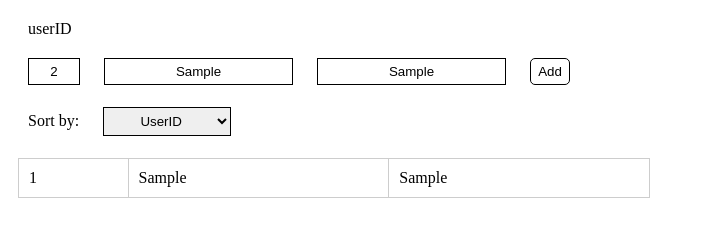
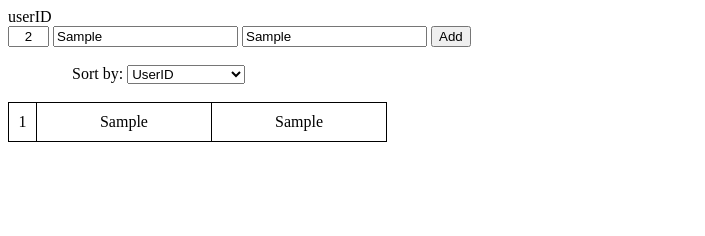
Before and after one commit to HREvolution/Sorting-System, a plain HTML site: page index.html in a window 1280 px wide. Both pictures are taken after typing "Sample", "Sample" into the empty fields and a click on the button "Add". Shown: the whole page, without its empty margins (0-705 px from the left). Drawn offline with nearby package versions, Linux system fonts and the light colour scheme.

Commit message:
update index.html

```diff
--- a/index.html
+++ b/index.html
@@ -2,64 +2,21 @@
 <html>
 <head>
 	<title>Sorting System</title>
-	<style>
-		form{
-	        margin: 20px 10px;
-	    }
-
-	    #uID{
-	    	width: 40px;
-	    }
-
-	    input[type=button]{
-	    	border-radius: 5px;
-	    	width: 40px;
-	    	background-color: white;
-	    }
-
-	    form input, button, select, option{
-	        padding: 5px;
-	        text-align: center;
-	        border: 1px solid black;
-	        margin: 2px 10px;
-	    }
-
-	    label, p, table{
-	    	margin: 0 10px;
-	    }
-
-	    table{
-	        width: 50%;
-	        margin-bottom: 20px;
-			border-collapse: collapse;
-	    }
-
-	    table, th, td{
-	        border: 1px solid #cdcdcd;
-	    }
-
-	    table th, table td{
-	        padding: 10px;
-	        text-align: left;
-	    }
-
-	</style>
-
 </head>
 
 <body>
 	<form>
-		<p>userID</p>
+		userID
 		<br>
-		<input type="text" name="userID" id="uID" placeholder="userID" readonly>
+		<input type="text" name="userID" id="uID" placeholder="userID"  size="2"  style="text-align: center;" readonly>
 		<input type="text" name="userName" id="uName" placeholder="UserName" >
-		<input type="text" name="userOccupation" id="uOccupation" placeholder="UserOccupation" >
+		<input type="text" name="userOccupation"  id="uOccupation" placeholder="UserOccupation" >
 
 		<input type="button" name="submit" class="addRow" value="Add">
 
 		<br><br>
 
-		<label for="preferences">Sort by:</label>
+		<label for="preferences">&emsp;&emsp;&emsp;&emsp;Sort by:</label>
 
 		<select name="preference" id="preferences" >
 		    <option value="userID">UserID</option>
@@ -68,8 +25,8 @@
 		</select>
 
 	</form>
-
-	<table id="dataTable">
+	&emsp;
+	<table style="width: 30%;border: 1px solid black; border-collapse: collapse;"  id="dataTable">
 		<tbody>
 
 		 </tbody>
@@ -77,7 +34,7 @@
 
 	<script src="https://code.jquery.com/jquery-3.5.1.min.js"></script>
 	<script>
-		var c = 0;
+
 		var entries = [];
 
 		//Add new row to the Table
@@ -89,10 +46,11 @@
 
 			    var entry = {id: rowCount + 1, name: userName, occupation: userOccupation};
 
-	            //add data object into array
+			    //push object into array
 			    entries.push(entry);
 
-	            var markup = "<tr><td>" + (rowCount + 1) + "</td><td>" + userName + "</td><td>" + userOccupation + "</td></tr>";
+
+			    var markup = "<tr><td style='padding: 1px;text-align:center; border: 1px solid black;'>" + (rowCount + 1) + "</td><td style='padding: 10px;text-align:center;border: 1px solid black;'>" + userName + "</td><td style='padding: 10px;text-align:center;border: 1px solid black;'>" + userOccupation + "</td></tr>";
 
 			    $("tbody").append(markup);
 			    $("#uID").val(rowCount+2);
@@ -100,13 +58,13 @@
 
 		});
 
-		//set next userID
+		//set the next userID
 		$(document).ready(function(){
 			var rowCount = $("table tr").length;
 			$("#uID").val(rowCount+1);
 		});
 
-    //sorting according to preferences
+	    	//sorting the entries array according to preferences
 	    	$(document).ready(function(){
 			$('#preferences').on('change', function() {
 				var sortOption = $(this).val();
@@ -127,7 +85,7 @@
 						x = entries[i].id;
 						y = entries[i + 1].id;
 
-					// Check if 2 rows need to be switched
+						// Check if 2 entries need to be switched index
 						if (x > y){
 
 						    // If yes, mark Switch as needed and break loop
@@ -139,7 +97,7 @@
 						x = entries[i].name;
 						y = entries[i + 1].name;
 
-					// Check if 2 rows need to be switched
+						// Check if 2 entries need to be switched index
 						if (x.toLowerCase() > y.toLowerCase())
 						    {
 
@@ -151,7 +109,7 @@
 						x = entries[i].occupation;
 						y = entries[i + 1].occupation;
 
-					// Check if 2 rows need to be switched
+						// Check if 2 entries need to be switched index
 						if (x.toLowerCase() > y.toLowerCase())
 						    {
 
@@ -175,13 +133,13 @@
 
 				}
 
-		//Remove all rows in table and populate it if the array has changed
+				//Remove all rows in table and populate it with elements of entries array
 				if(sort > 0){
 
 					$("table tr").remove();
 
 					for(var c = 0; c< entries.length; c++){
-					var markup = "<tr><td>" + entries[c].id + "</td><td>" + entries[c].name + "</td><td>" + entries[c].occupation + "</td></tr>";
+						var markup = "<tr><td style='padding: 1px;text-align:center; border: 1px solid black;'>" + entries[c].id + "</td><td style='padding: 10px;text-align:center; border: 1px solid black;'>" + entries[c].name + "</td><td style='padding: 10px;text-align:center; border: 1px solid black;'>" + entries[c].occupation + "</td></tr>";
 
 						$("tbody").append(markup);
 					}
```
Lines whose indentation alone changed are shown as unchanged.
